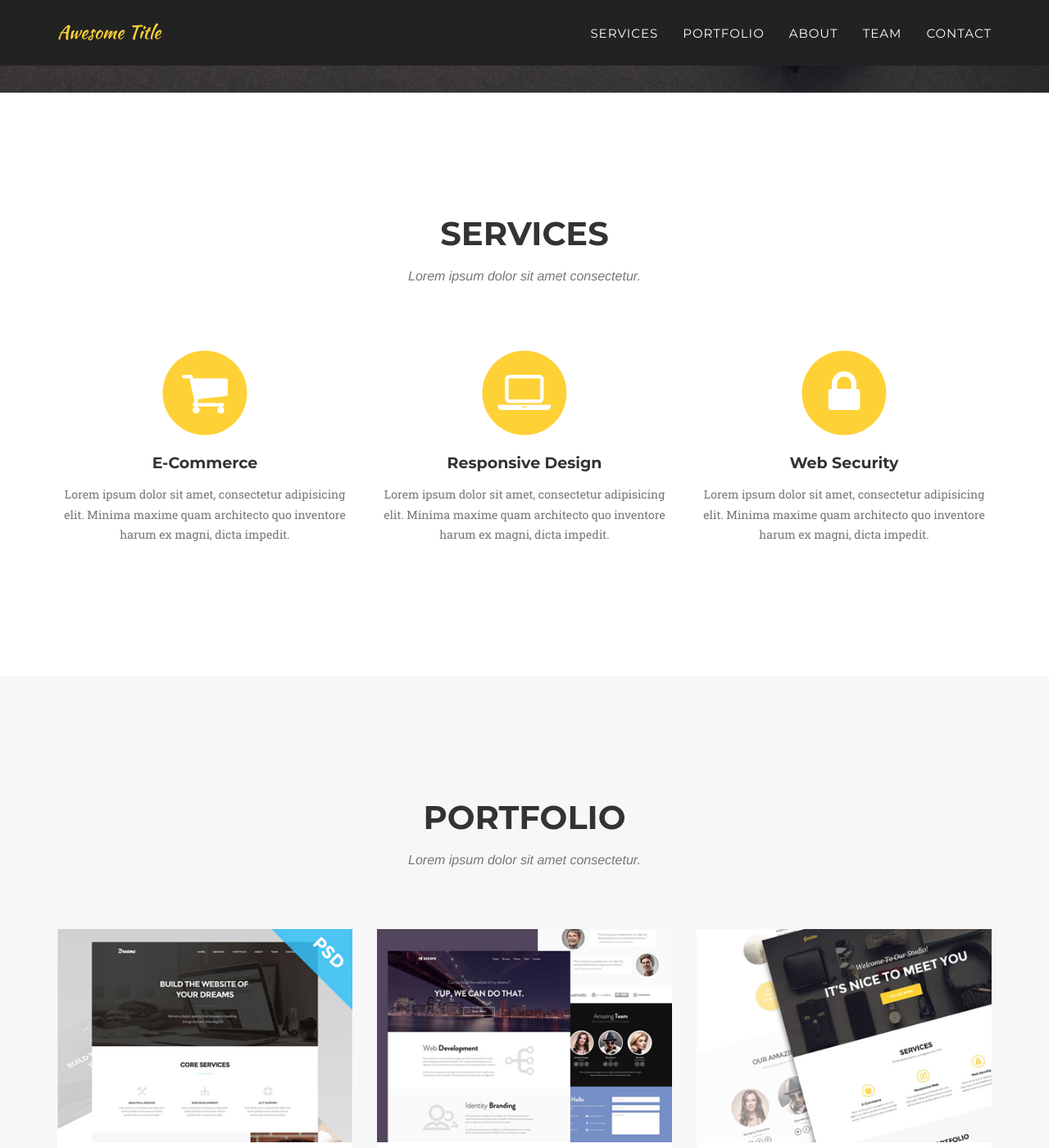
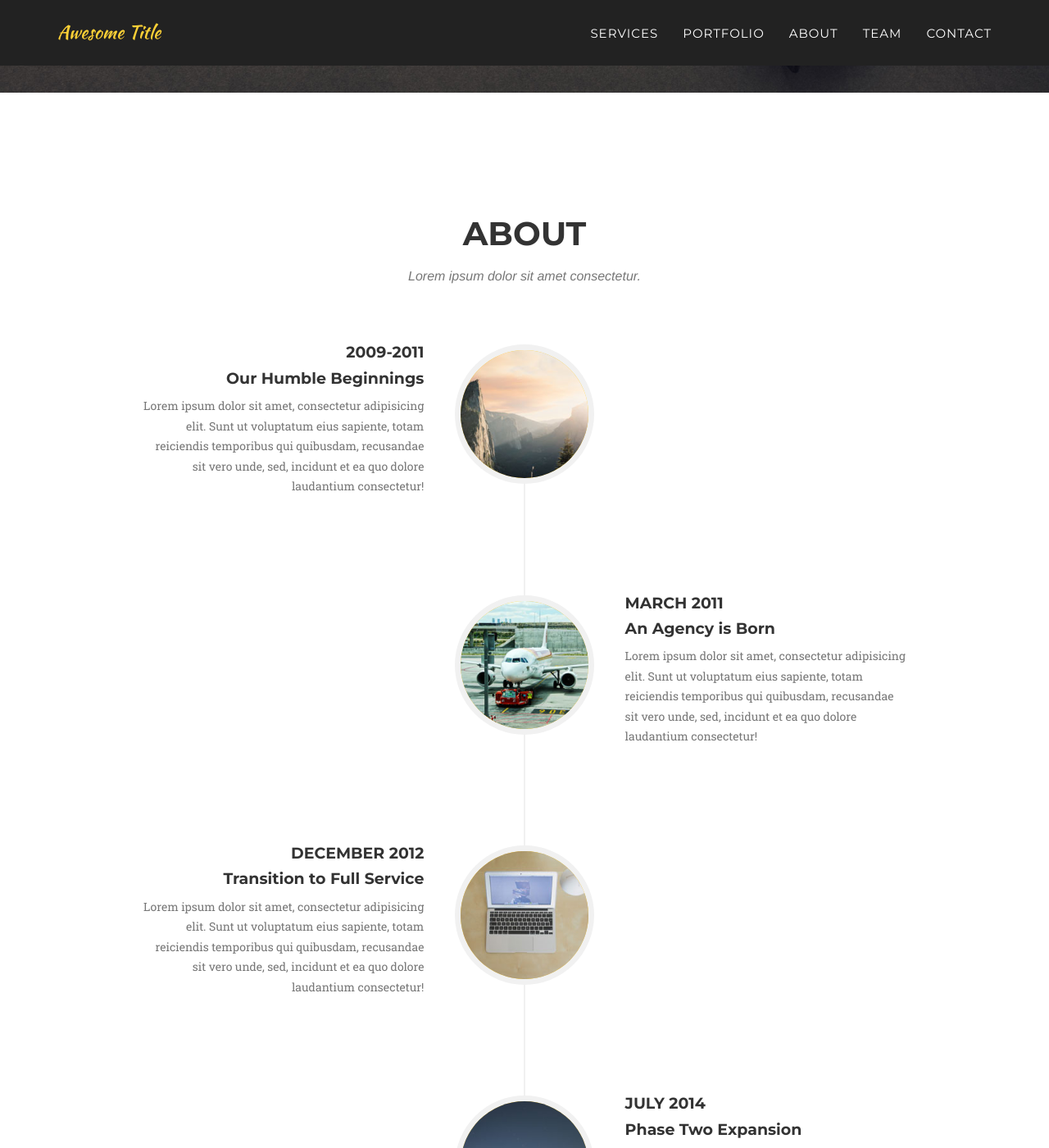
Before and after one commit to sjoerdvalk1991/klavedge, a Jekyll site: the page built from index.html, in a window 1280 px wide and 1400 px high, scrolled down 645 px. Shown: the whole window at 82% size. Built offline with Jekyll 4.4.1, drawn with Linux system fonts in a browser that asks for light colours; some web fonts are replaced; some of the changed text lies outside the part shown.

Commit message:
add edit

```diff
--- a/_includes/team.html
+++ b/_includes/team.html
@@ -9,7 +9,7 @@
             </div>
             <div class="row">
                 {% for member in site.people %}
-                <div class="col-sm-4">
+                <div class="col-sm-6">
                     <div class="team-member">
                         <img src="img/team/{{ member.pic }}.jpg" class="img-responsive img-circle" alt="">
                         <h4>{{ member.name }}</h4>
--- a/_layouts/default.html
+++ b/_layouts/default.html
@@ -7,8 +7,6 @@
     <body id="page-top" class="index">
 
     {% include header.html %}
-    {% include services.html %}
-    {% include portfolio_grid.html %}
     {% include about.html %}
     {% include team.html %}
     {% include clients.html %}
```
